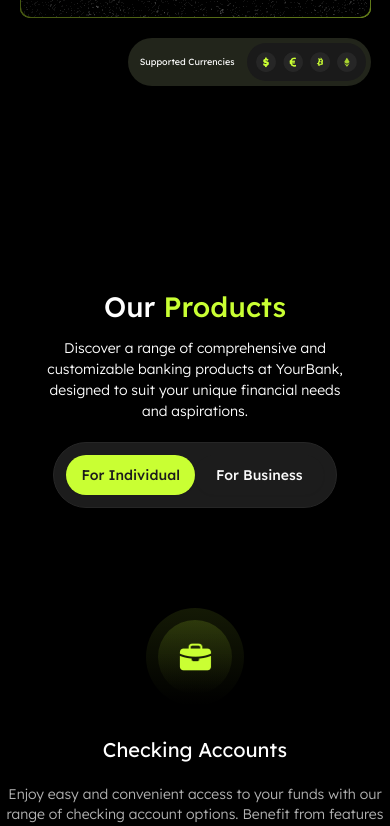
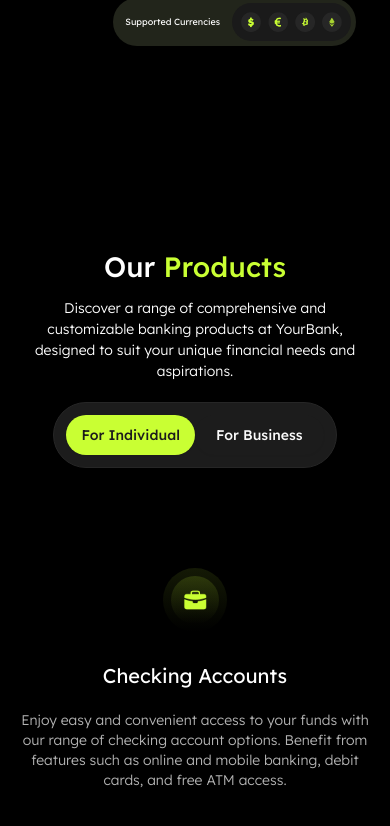
Before and after one commit to 151ghost/your-bank, a Next.js app: page / in a window 390 px wide. Shown: the part 1156-1982 px from the top of the page. Built offline with nearby package versions, Linux system fonts and the light colour scheme.

Commit message:
minor ui changes

```diff
--- a/app/_sections/cta.tsx
+++ b/app/_sections/cta.tsx
@@ -14,7 +14,8 @@ import { motion } from "framer-motion";
 export default function CtaSection() {
 	return (
 		<section className="py-[100px]">
-			<AnimatedBorderWrapper className="container p-[1px] rounded-[20px]">
+			<div className="container">
+				<AnimatedBorderWrapper className="p-[1px] rounded-[20px]">
 					<div className="absolute w-full h-full inset-0 bg-[rgba(0,0,0,0.5)] rounded-[10px]" />
 
 					<div className="relative w-full flex flex-col md:flex-row items-center gap-6 md:gap-[150px] p-[30px] md;px-[60px] xl:p-20 rounded-[20px] bg-[url(/assets/transaction-bg.png)] bg-[#262626]">
@@ -58,6 +59,7 @@ export default function CtaSection() {
 						</motion.div>
 					</div>
 				</AnimatedBorderWrapper>
+			</div>
 		</section>
 	);
 }
--- a/app/_sections/hero.tsx
+++ b/app/_sections/hero.tsx
@@ -16,7 +16,7 @@ import AnimatedBorderWrapper from "@/components/custom/animated-border-wrapper";
 export default function HeroSection() {
 	return (
 		<section className="container flex max-xl:flex-col items-center justify-center gap-[100px] gap-y-[120px] py-[100px]">
-			<div className="w-[80%] xl:max-w-1/2 xl:w-[649px] flex flex-col max-xl:items-center gap-[50px]">
+			<div className="md:w-[80%] xl:max-w-1/2 xl:w-[649px] flex flex-col max-xl:items-center gap-[50px]">
 				<motion.div
 					initial="hidden"
 					animate="visible"
--- a/app/_sections/our-features.tsx
+++ b/app/_sections/our-features.tsx
@@ -38,7 +38,13 @@ export default function OurFeatures() {
 			</SectionDetailsContainer>
 
 			<div className="flex max-lg:flex-col gap-5">
-				<div className="lg:max-w-[308px] lg:w-full max-h-fit flex lg:flex-col p-5 lg:p-10 xl:p-[50px] rounded-[10px] gap-5 bg-grey-11 overflow-x-auto scrollbar-none">
+				<motion.div
+					initial="hidden"
+					whileInView="visible"
+					viewport={{ once: true }}
+					variants={fadeInUpVariants}
+					className="lg:max-w-[308px] lg:w-full max-h-fit flex lg:flex-col p-5 lg:p-10 xl:p-[50px] rounded-[10px] gap-5 bg-grey-11 overflow-x-auto scrollbar-none"
+				>
 					{["Online Banking", "Financial Tools", "Customer Support"].map(
 						(item, index) => (
 							<Button
@@ -59,7 +65,7 @@ export default function OurFeatures() {
 							</Button>
 						),
 					)}
-				</div>
+				</motion.div>
 
 				<motion.div
 					key={activeIndex}
@@ -82,7 +88,7 @@ function FeatureCard({ title, description }: IFearures) {
 	return (
 		<motion.div variants={fadeInUpVariants} className="w-full min-h-full">
 			<AnimatedBorderWrapper className="p-[1px] rounded-[10px] h-full">
-				<div className="relative h-full flex flex-col gap-6 md:gap-[30px] rounded-[10px] bg-grey-11 border border-grey-15 p-10 md:p-[50px] group">
+				<div className="relative h-full flex flex-col gap-6 md:gap-[30px] rounded-[10px] bg-grey-11 p-10 md:p-[50px] group">
 					<div className="flex items-center justify-between">
 						<p className="text-lg xl:text-[22px]">{title}</p>
 
--- a/app/_sections/use-cases.tsx
+++ b/app/_sections/use-cases.tsx
@@ -85,8 +85,8 @@ function UseCaseSections({ item }: { item: IUseCases }) {
 					src="/assets/vector1.png"
 					alt="Vector"
 					width={248}
-					height={200}
-					className="absolute -top-[10px] -left-1"
+					height={248}
+					className="absolute -top-2.5 -left-2.5"
 				/>
 
 				{item.advantages.map((advantage) => (
@@ -126,7 +126,7 @@ function UseCaseSections({ item }: { item: IUseCases }) {
 					<motion.p
 						custom={item.case === "Business"}
 						variants={slideInVariants}
-						className="max-md:text-center max-md:text-sm xl:text-lg font-light grey-70"
+						className="max-md:w-[90%] max-md:text-center max-md:text-sm xl:text-lg font-light grey-70"
 					>
 						{item.description}
 					</motion.p>
--- a/app/globals.css
+++ b/app/globals.css
@@ -168,15 +168,6 @@
 	}
 }
 
-/* @layer utilities {
-	.card-wrapper {
-		@apply relative bg-black overflow-hidden;
-	}
-	.card-wrapper::before {
-		@apply absolute h-[200%] w-[200%] -left-[50%] -top-[50%] content-[''] bg-conic from-[#CAFF33] via-[#CAFF33]/50 to-[#CAFF33]/0 animate-border-spin;
-	}
-} */
-
 @theme {
 	--animate-border-spin: border-spin 10s linear infinite;
 
@@ -186,3 +177,18 @@
 		}
 	}
 }
+
+@layer utilities {
+	.container {
+		@apply px-[1rem] md:px-[2rem];
+	}
+}
+
+/* @layer utilities {
+	.card-wrapper {
+		@apply relative bg-black overflow-hidden;
+	}
+	.card-wrapper::before {
+		@apply absolute h-[200%] w-[200%] -left-[50%] -top-[50%] content-[''] bg-conic from-[#CAFF33] via-[#CAFF33]/50 to-[#CAFF33]/0 animate-border-spin;
+	}
+} */
--- a/components/animation.ts
+++ b/components/animation.ts
@@ -1,15 +1,12 @@
 export const fadeInUpVariants = {
 	hidden: {
 		opacity: 0,
-		y: 20,
+		y: 50,
 	},
 	visible: {
 		opacity: 1,
 		y: 0,
-	},
-	transition: {
-		duration: 0.5,
-		ease: "easeOut",
+		transition: { duration: 0.5, ease: "easeOut" },
 	},
 };
 
@@ -46,7 +43,6 @@ export const containerVariants = {
 	hidden: { opacity: 0 },
 	visible: {
 		opacity: 1,
-
 		transition: {
 			staggerChildren: 0.3, // Delay between each child animation
 			delayChildren: 0.2, // Initial delay before starting animations
--- a/components/custom/ping-icon-ctn.tsx
+++ b/components/custom/ping-icon-ctn.tsx
@@ -7,16 +7,22 @@ export default function PingIconCtn({
 	alt,
 }: { icon: string; type?: "our-products" | "use-cases"; alt: string }) {
 	return (
-		<div className="relative size-[98px] flex items-center justify-center">
+		<div className="relative size-16 md:size-[98px] flex items-center justify-center">
 			<div
 				className={clsx(
-					"absolute size-[55px] rounded-full bg-[#CAFF33]/20 animate-ping",
+					"max-md:hidden absolute size-[55px] rounded-full bg-[#CAFF33]/20 animate-ping",
 					{ "group-hover:animate-none": type === "use-cases" },
 				)}
 			/>
-			<div className="size-[98px] p-3 rounded-full bg-gradient-to-b from-[#CAFF33]/10 to-[#CAFF33]/0 flex items-center justify-center">
-				<div className="size-[74px] rounded-full p-5 bg-gradient-to-b from-[#CAFF33]/15 to-[#CAFF33]/0">
-					<Image src={icon} alt={alt} width={34} height={34} />
+			<div className="size-16 md:size-[98px] p-3 rounded-full bg-gradient-to-b from-[#CAFF33]/10 to-[#CAFF33]/0 flex items-center justify-center">
+				<div className="flex items-center justify-center min-w-12 size-12 md:size-[74px] rounded-full p-5 bg-gradient-to-b from-[#CAFF33]/15 to-[#CAFF33]/0">
+					<Image
+						src={icon}
+						alt={alt}
+						width={34}
+						height={34}
+						className="max-md:size-6 min-w-6"
+					/>
 				</div>
 			</div>
 		</div>
--- a/components/custom/section-details.tsx
+++ b/components/custom/section-details.tsx
@@ -40,9 +40,9 @@ export function SectionTitle({
 		<motion.p
 			variants={variant}
 			custom={custom}
-			className={clsx("font-medium leading-[150%]", {
+			className={clsx("max-md:text-center font-medium leading-[150%]", {
 				"text-green-60": faq,
-				"max-md:text-center text-2xl md:text-[30px] xl:text-[40px]": cta,
+				"xtext-2xl md:text-[30px] xl:text-[40px]": cta,
 				"text-[28px] md:text-[38px] xl:text-5xl": !cta,
 			})}
 		>
@@ -67,7 +67,7 @@ export function SectionDescription({
 			className={clsx(
 				"max-md:text-sm xl:text-lg max-md:text-center font-light grey-70 leading-[150%]",
 				{ "max-w-[95%] md:max-w-[80%]": cta },
-				{ "max-w-[80%]": !cta },
+				{ "max-w-[90%] md:max-w-[80%]": !cta },
 			)}
 		>
 			{text}
```
Lines whose indentation alone changed are shown as unchanged.
